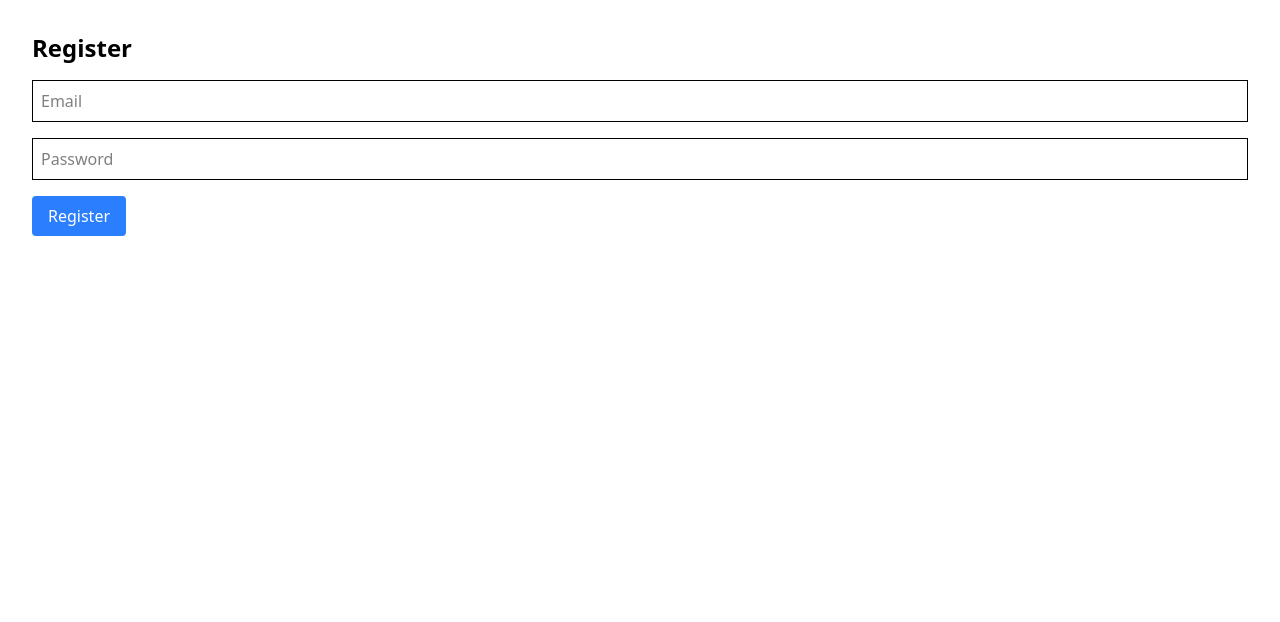
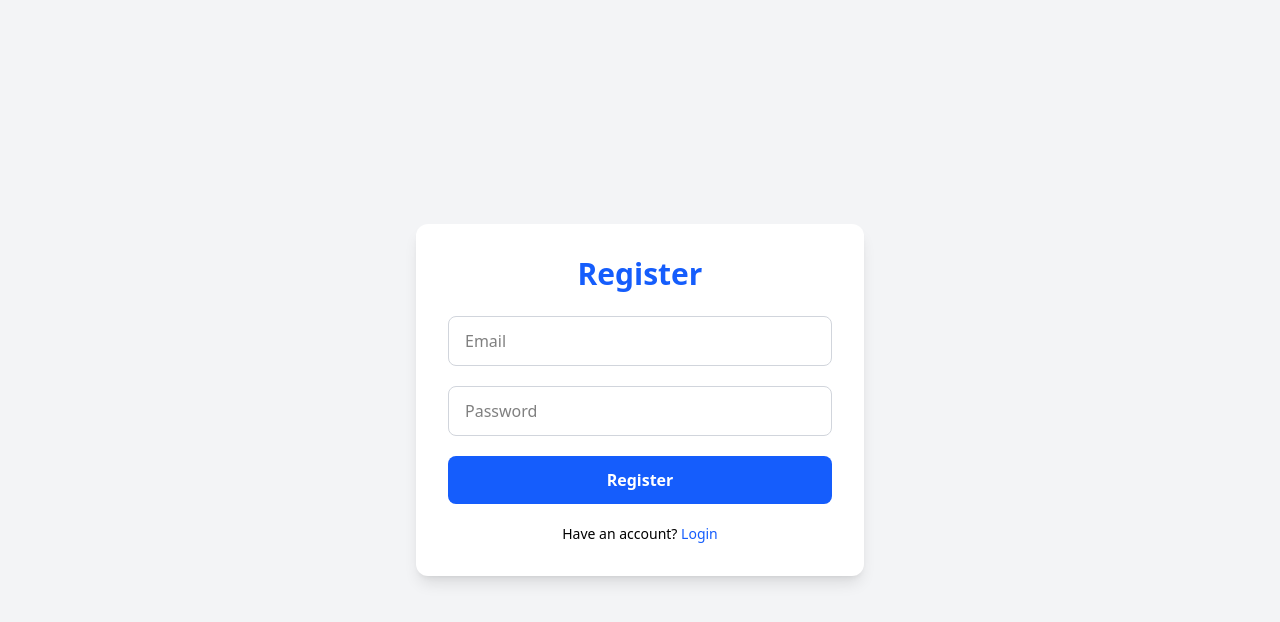
Before and after one commit to tez-hub/pawa-IT-Frontend, a Next.js app: page /register in a window 1280 px wide. Shown: the top 622 px of the page. Built offline with nearby package versions, Linux system fonts and the light colour scheme.

Commit message:
register page fixed

```diff
--- a/app/register/page.tsx
+++ b/app/register/page.tsx
@@ -3,6 +3,7 @@
 import { FormEvent, useState } from "react";
 import { useRouter } from "next/navigation";
 import { registerUser } from "@/apiCalls/api";
+import Link from "next/link";
 
 export default function Register() {
   const [email, setEmail] = useState("");
@@ -20,11 +21,12 @@ export default function Register() {
   };
 
   return (
-    <div className="p-8">
-      <h1 className="text-2xl font-bold mb-4">Register</h1>
-      <form onSubmit={handleRegister} className="space-y-4">
+    <div className="min-h-screen flex items-center justify-center bg-gray-100 px-4">
+      <div className="bg-white shadow-lg rounded-xl p-8 w-full max-w-md">
+        <h1 className="text-3xl font-bold text-center text-blue-600 mb-6">Register</h1>
+        <form onSubmit={handleRegister} className="space-y-5">
           <input
-          className="border p-2 w-full"
+            className="w-full px-4 py-3 border border-gray-300 rounded-lg focus:outline-none focus:ring-2 focus:ring-blue-500"
             type="email"
             placeholder="Email"
             value={email}
@@ -32,15 +34,23 @@ export default function Register() {
             required
           />
           <input
-          className="border p-2 w-full"
+            className="w-full px-4 py-3 border border-gray-300 rounded-lg focus:outline-none focus:ring-2 focus:ring-blue-500"
             type="password"
             placeholder="Password"
             value={password}
             onChange={(e) => setPassword(e.target.value)}
             required
           />
-        <button className="bg-blue-500 text-white px-4 py-2 rounded">Register</button>
+          <button
+            type="submit"
+            className="w-full bg-blue-600 hover:bg-blue-700 text-white font-semibold py-3 rounded-lg transition duration-200"
+          >
+            Register
+          </button>
         </form>
+        <p className="text-sm text-black text-center pt-5">Have an account? <Link className="text-blue-600" href={'/login'}>Login</Link></p>
       </div>
+    </div>
+
   );
 }
```
Lines whose indentation alone changed are shown as unchanged.
